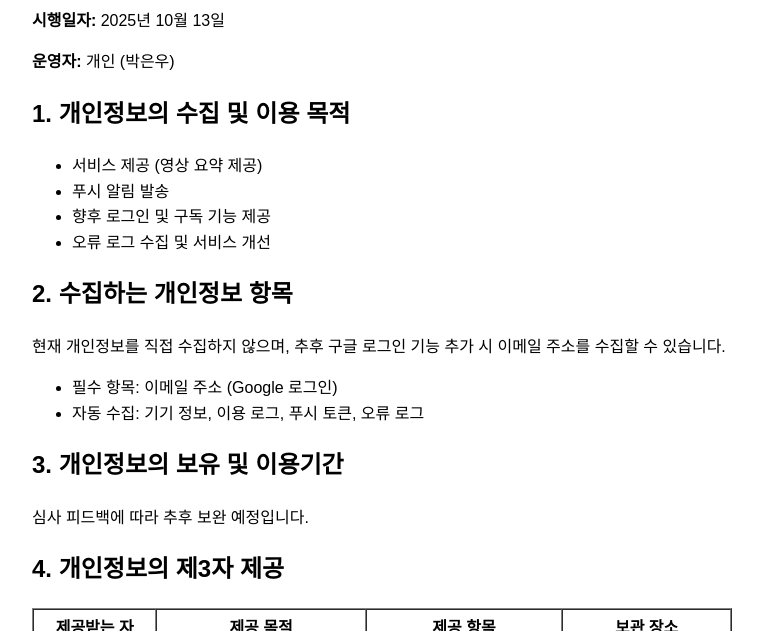
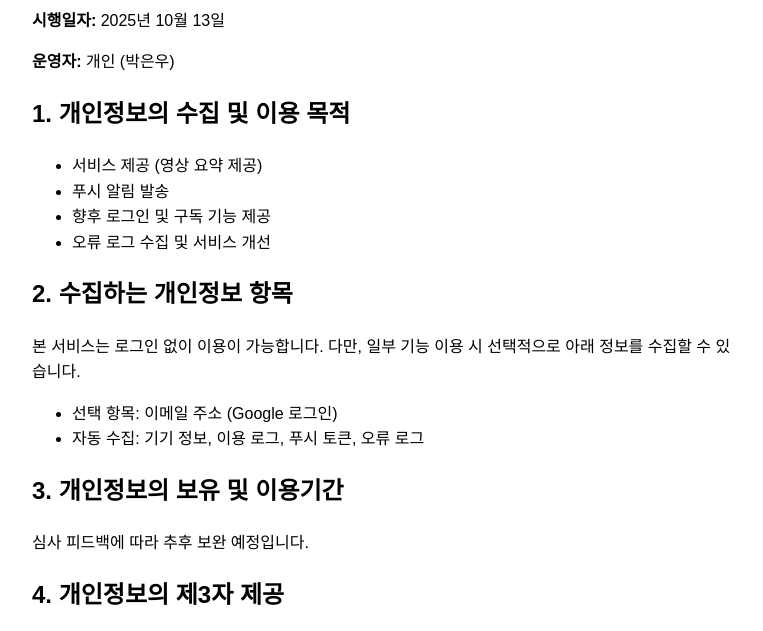
Before and after one commit to Oscar0819/human-indicator-web-page, a plain HTML site: page privacy/index.html in a window 1280 px wide. Shown: the part 105-736 px from the top of the page, without its empty margins (258-1021 px from the left). Drawn offline with Linux system fonts and the light colour scheme.

Commit message:
Update index.html

```diff
--- a/privacy/index.html
+++ b/privacy/index.html
@@ -19,9 +19,9 @@
   </ul>
 
   <h2>2. 수집하는 개인정보 항목</h2>
-  <p>현재 개인정보를 직접 수집하지 않으며, 추후 구글 로그인 기능 추가 시 이메일 주소를 수집할 수 있습니다.</p>
+  <p>본 서비스는 로그인 없이 이용이 가능합니다. 다만, 일부 기능 이용 시 선택적으로 아래 정보를 수집할 수 있습니다.</p>
   <ul>
-    <li>필수 항목: 이메일 주소 (Google 로그인)</li>
+    <li>선택 항목: 이메일 주소 (Google 로그인)</li>
     <li>자동 수집: 기기 정보, 이용 로그, 푸시 토큰, 오류 로그</li>
   </ul>
 
```
